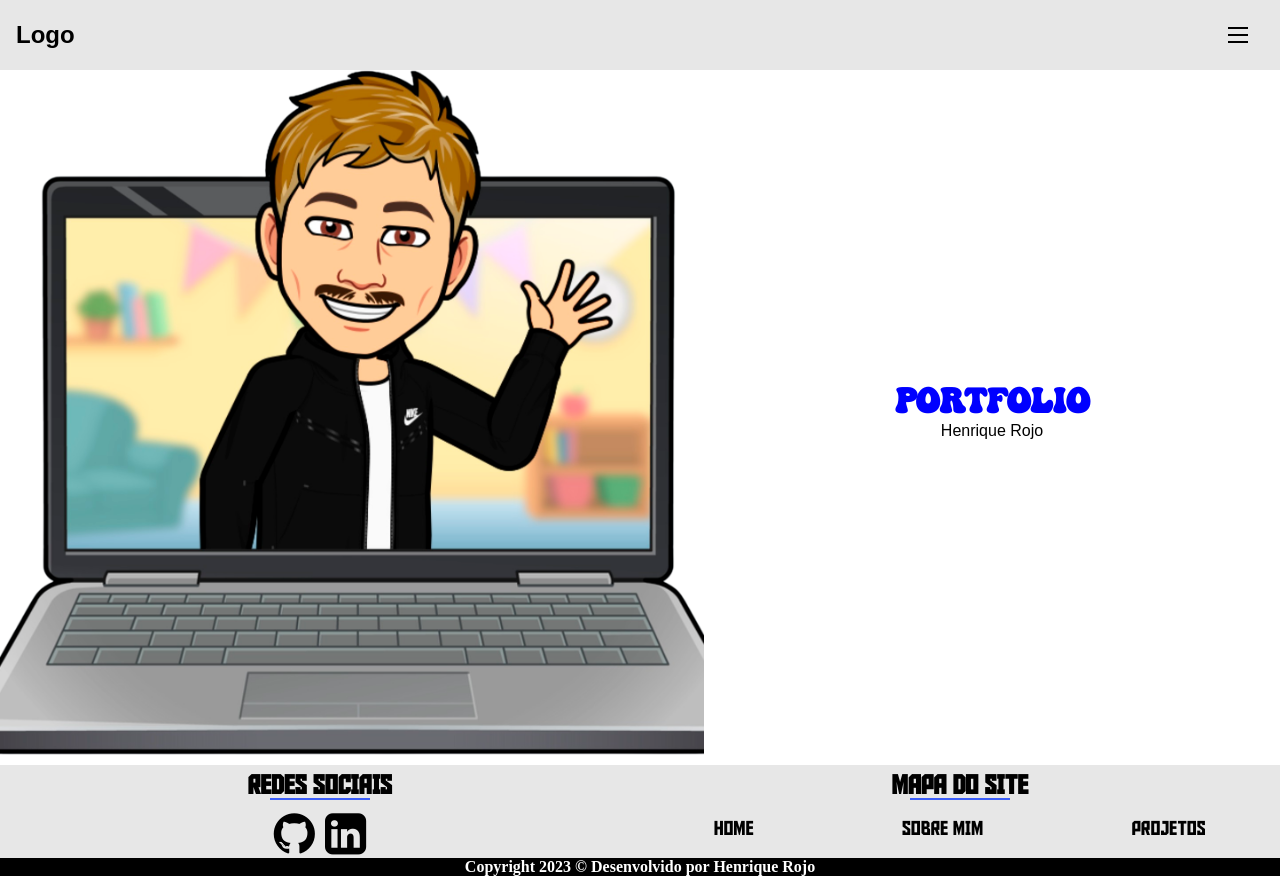
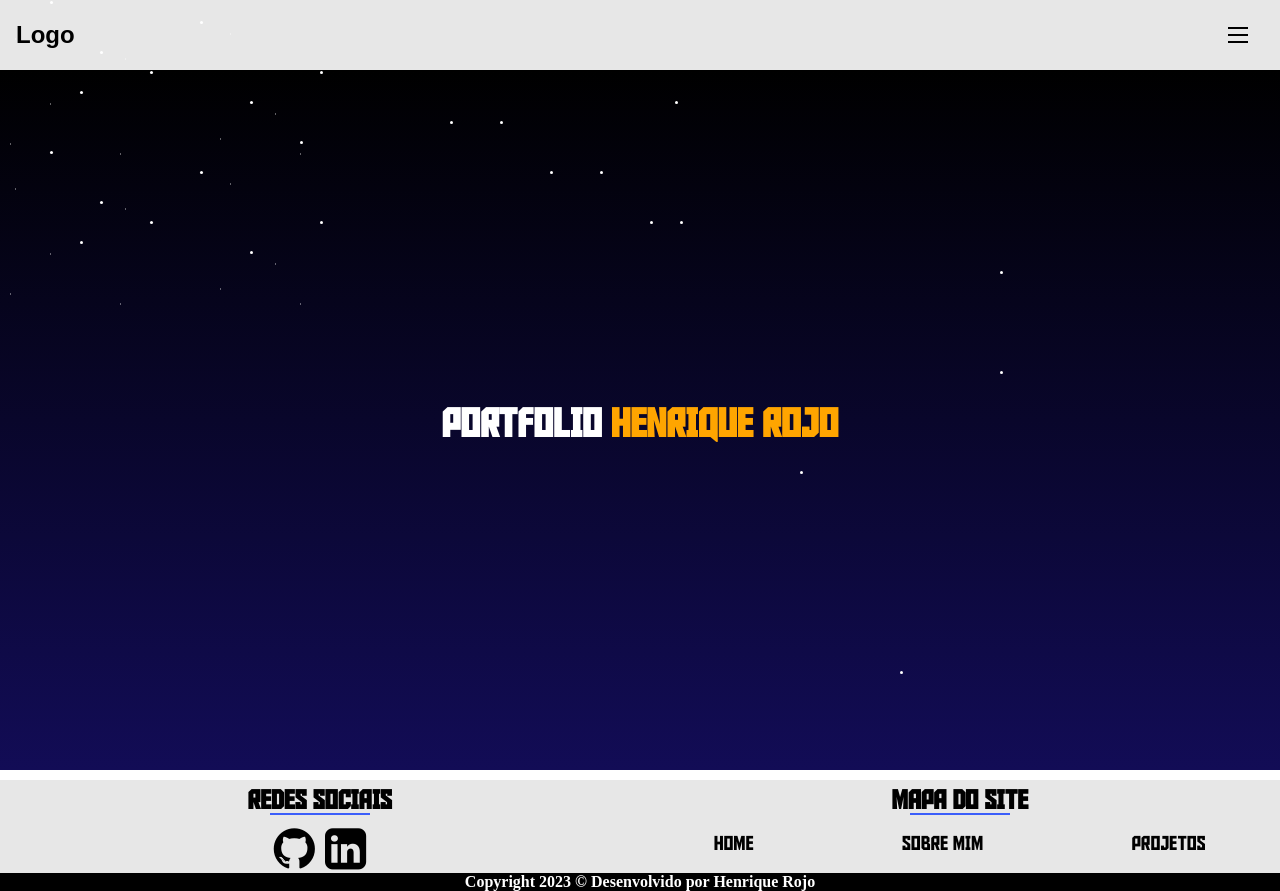
Before and after one commit to henriquerojo/portfolio, a PHP site: page / in a window 1280 px wide. Run offline with PHP 8.4, Linux system fonts and the light colour scheme; some libraries are stand-ins or nearby versions.

Commit message:
efeito animaçãoe estrelas

```diff
--- a/index.html
+++ b/index.html
@@ -28,19 +28,11 @@
     <main>
         <!-- INÍCIO ÁREA INICIAL -->
         <section id="area-inicial">
-            <picture>
-                <div class="alinha">
-                    <img src="images/inicial.png" alt="">
-                </div>
-            </picture>
-            <section>
-                <div class="alinha">
-                    <article>
-                        <p id="portfolio">PORTFOLIO</p>
-                        <p id="henrique">Henrique Rojo</p>
-                    </article>
-                </div>
-            </section>
+            <div class="stars"></div>
+            <div class="stars2"></div>
+            <div id="texto-ai">
+                <h1>PORTFOLIO <span>HENRIQUE ROJO</span></h1>
+            </div>
         </section>
         <!-- FIM ÁREA INICIAL -->
     </main>
--- a/style.css
+++ b/style.css
@@ -143,55 +143,135 @@ a:hover
 /* INÍCIO ÁREA INICIAL */
 #area-inicial
 {
-    display: flex;
+    width: 100%;
+    height: 700px;
+    background: linear-gradient(0, #120c56, #000000);
 }
 
-#area-inicial picture
+.stars
 {
-    display: inline-block;
-    width: 55%;
+    width: 3px;
+    height: 3px;
+    border-radius: 50%;
+    box-shadow: 50px 30px white,
+    100px 80px white,
+    80px 120px white,
+    300px 20px white,
+    250px 130px white,
+    200px 50px white,
+    150px 100px white,
+    320px 100px white,
+    450px 150px white,
+    500px 150px white,
+    600px 200px white,
+    550px 200px white,
+    650px 250px white,
+    680px 250px white,
+    1000px 300px white,
+    1000px 400px white,
+    1500px 350px white,
+    800px 500px white,
+    900px 700px white,
+    1450px 150px white,
+    1430px 150px white,
+    1550px 20px white,
+    1600px 80px white,
+    675px 130px white,
+    1700px 200px white,
+    2200px 80px white,
+    3000px 70px white;
+
+    animation: anim-stars 10s linear infinite;
+    position: relative;
+	width: 3px;
+	height: 3px;
 }
 
-#area-inicial section
+@keyframes anim-stars
 {
-    display: inline-block;
-    width: 45%;
+    from {
+        transform: translateY(0px);
+    }
+    to {
+        transform: translateY(-150px);
+    }
 }
 
-.alinha
+.stars::after
+{
+    content: " ";
+    position: absolute;
+    top: 150px;
+    width: 3px;
+    height: 3px;
+    border-radius: 50%;
+    box-shadow: 50px 30px white,
+      100px 80px white,
+      80px 120px white,
+      300px 20px white,
+      250px 130px white,
+      200px 50px white,
+      150px 100px white,
+      320px 100px white;
+}
+
+.stars2
+{
+    position: relative;
+    width: 1px;
+    height: 1px;
+    border-radius: 50%;
+    box-shadow: 15px 15px white,
+      125px 35px white,
+      50px 80px white,
+      10px 120px white,
+      275px 90px white,
+      230px 10px white,
+      120px 130px white,
+      300px 130px white,
+      220px 115px white;
+    animation: anim-stars 20s linear infinite;
+}
+
+.stars2::after
+{
+    content: " ";
+    position: absolute;
+    top: 150px;
+    width: 1px;
+    height: 1px;
+    border-radius: 50%;
+    box-shadow: 15px 15px white,
+      125px 35px white,
+      50px 80px white,
+      10px 120px white,
+      275px 90px white,
+      230px 10px white,
+      120px 130px white,
+      300px 130px white,
+      220px 115px white;
+}
+
+#texto-ai
 {
     display: flex;
+    justify-content: center;
     align-items: center;
-    justify-content: center;
     text-align: center;
     width: 100%;
     height: 100%;
 }
 
-#area-inicial picture div img
+#texto-ai h1
 {
-    width: 100%;
+    color: white;
+    font-family: fonte4;
+    font-size: 30pt;
 }
 
-@font-face
+#texto-ai h1 span
 {
-    font-family: fonte;
-    src: url(font/fonte.TTF);
-}
-
-#portfolio
-{
-    color: blue;
-    font-weight: bold;
-    font-family: fonte;
-    font-size: 25pt;
-}
-
-#henrique
-{
-    color:black;
-    font-weight: normal;
-    font-family: sans-serif;
+    color: orange;
 }
 /* FIM ÁREA INICIAL */
 
```
